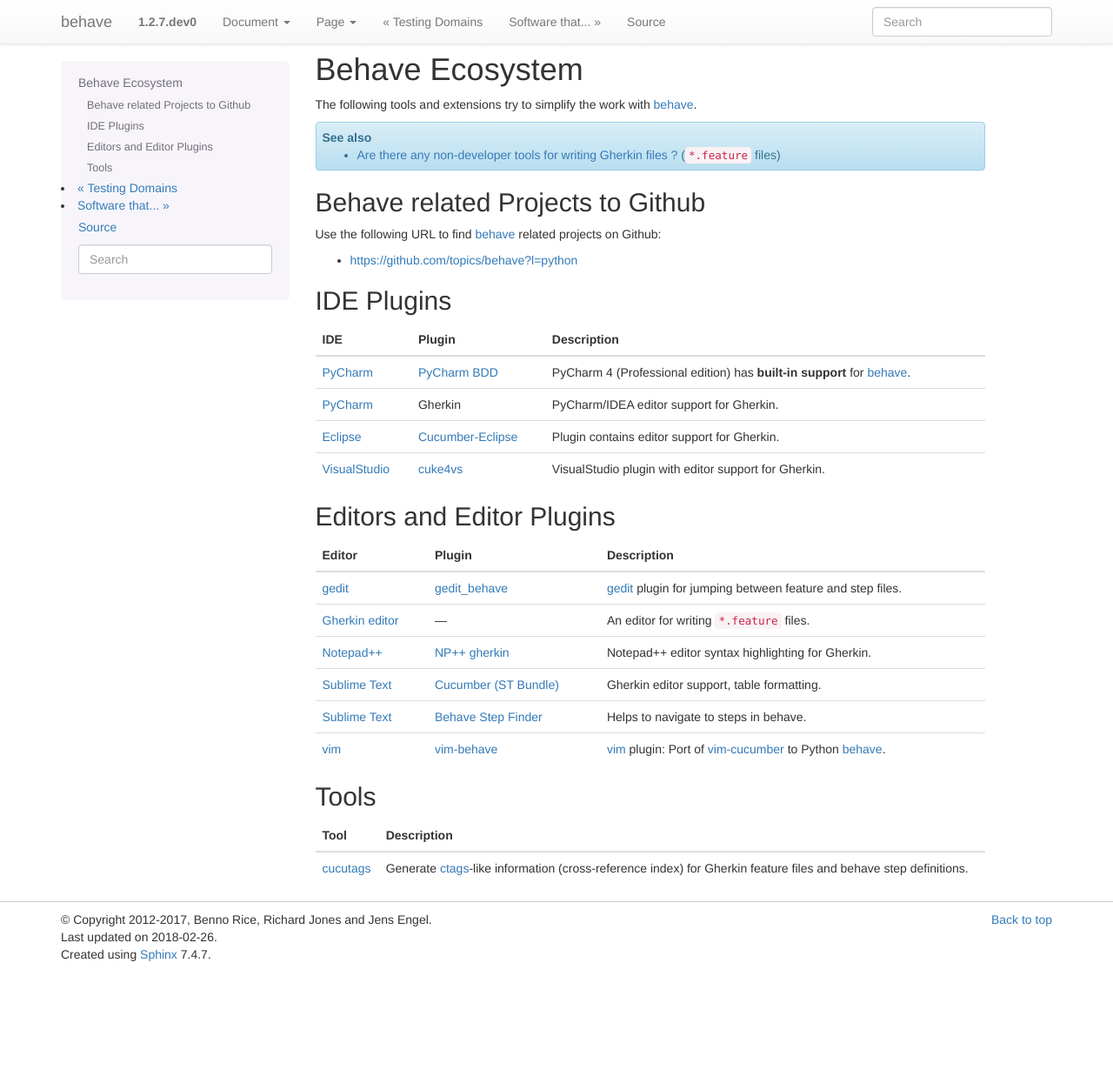
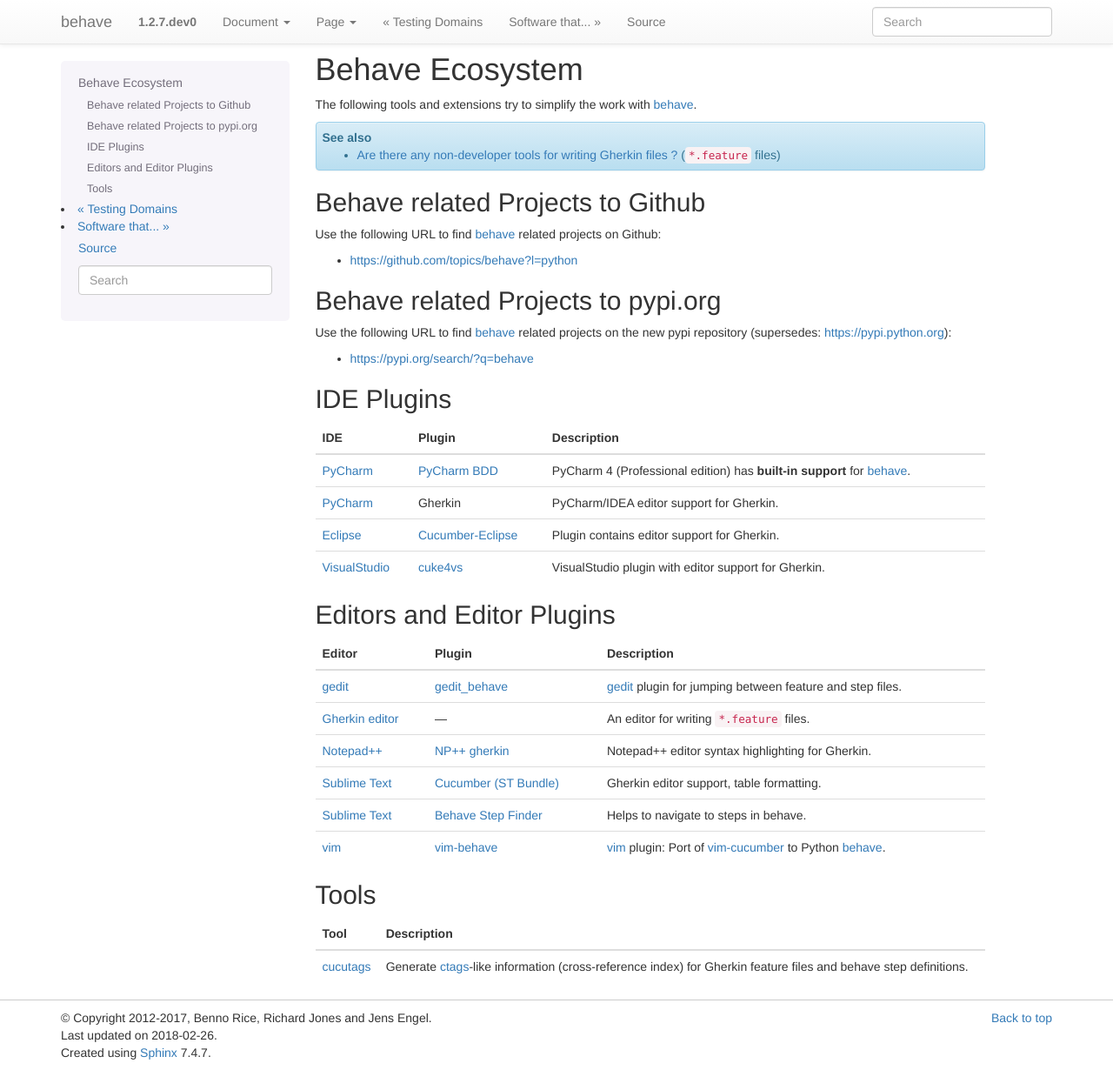
Before and after one commit to behave/behave, a Sphinx documentation site: the page built from docs/behave_ecosystem.rst, in a window 1280 px wide and 1230 px high. Shown: the whole window at 87% size. Built offline with Sphinx 7.4.7, drawn with Linux system fonts in a browser that asks for light colours.

Commit message:
Add new pypi.org repo-search for behave.

```diff
--- a/docs/behave_ecosystem.rst
+++ b/docs/behave_ecosystem.rst
@@ -21,6 +21,14 @@
 
 * https://github.com/topics/behave?l=python
 
+
+Behave related Projects to pypi.org
+------------------------------------------------------------------------------
+
+Use the following URL to  find `behave`_ related projects on the new pypi
+repository (supersedes: https://pypi.python.org):
+
+* https://pypi.org/search/?q=behave
 
 
 IDE Plugins
```
